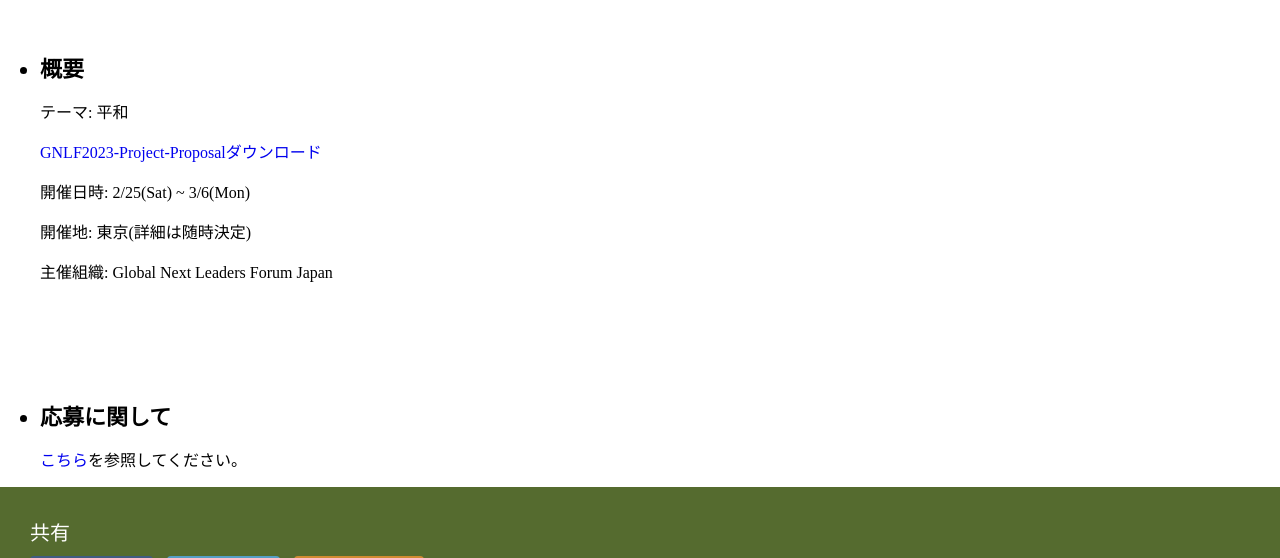
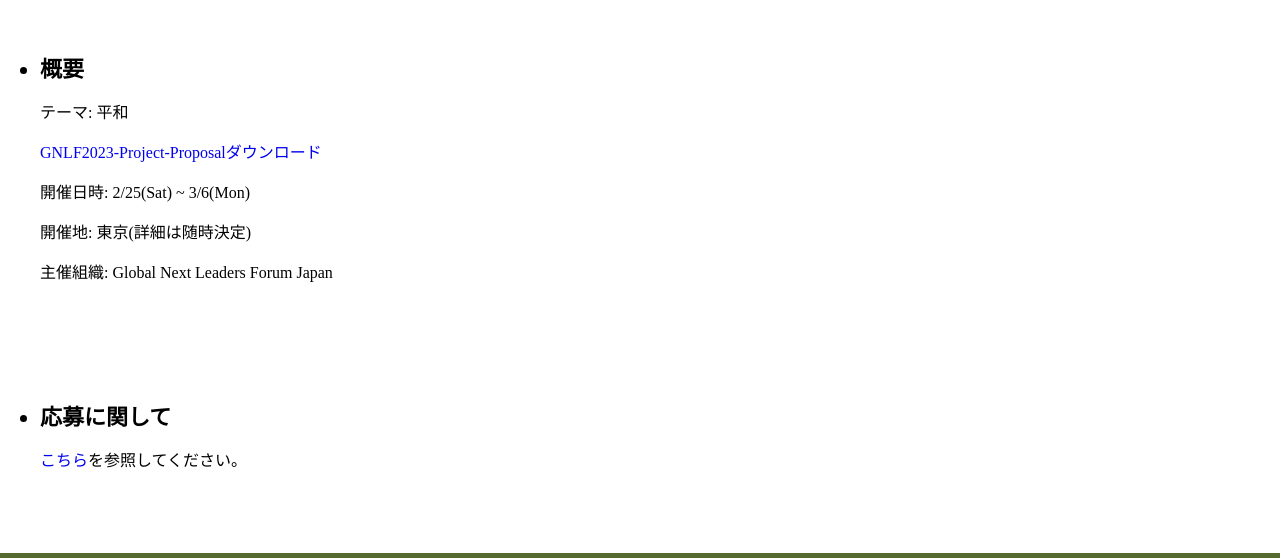
Before and after one commit to GlobalNextLeadersForum/tokyo2023, a plain HTML site: page index.html in a window 1280 px wide. Shown: the part 321-879 px from the top of the page. Drawn offline with Linux system fonts and the light colour scheme.

Commit message:
Update stylesheet.css

```diff
--- a/stylesheet.css
+++ b/stylesheet.css
@@ -93,6 +93,10 @@ header{
 
 .divide{
     padding-bottom: 100px;
+}
+
+.divide-2{
+    padding-bottom: 50px;
 }
 
 /*main*/
```
